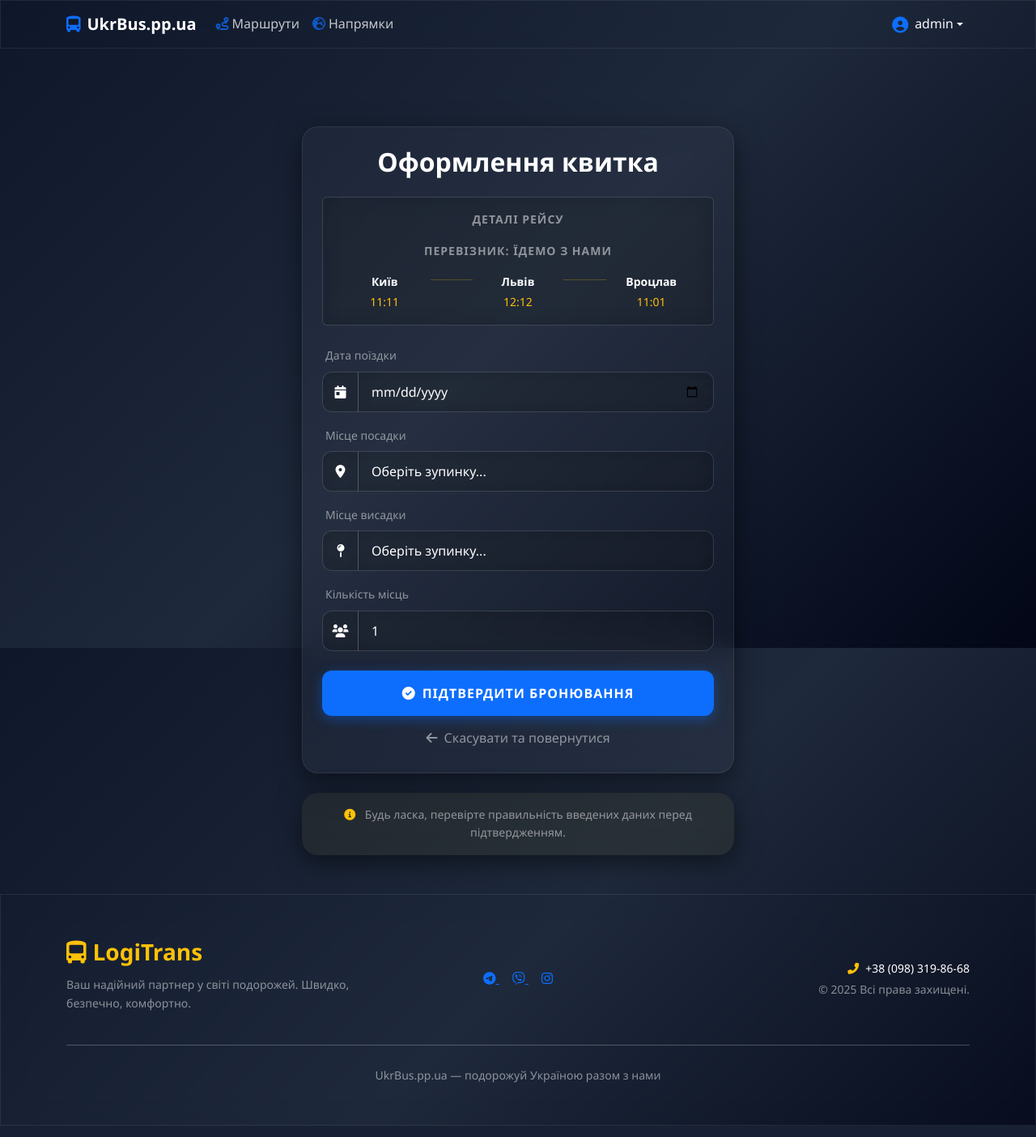
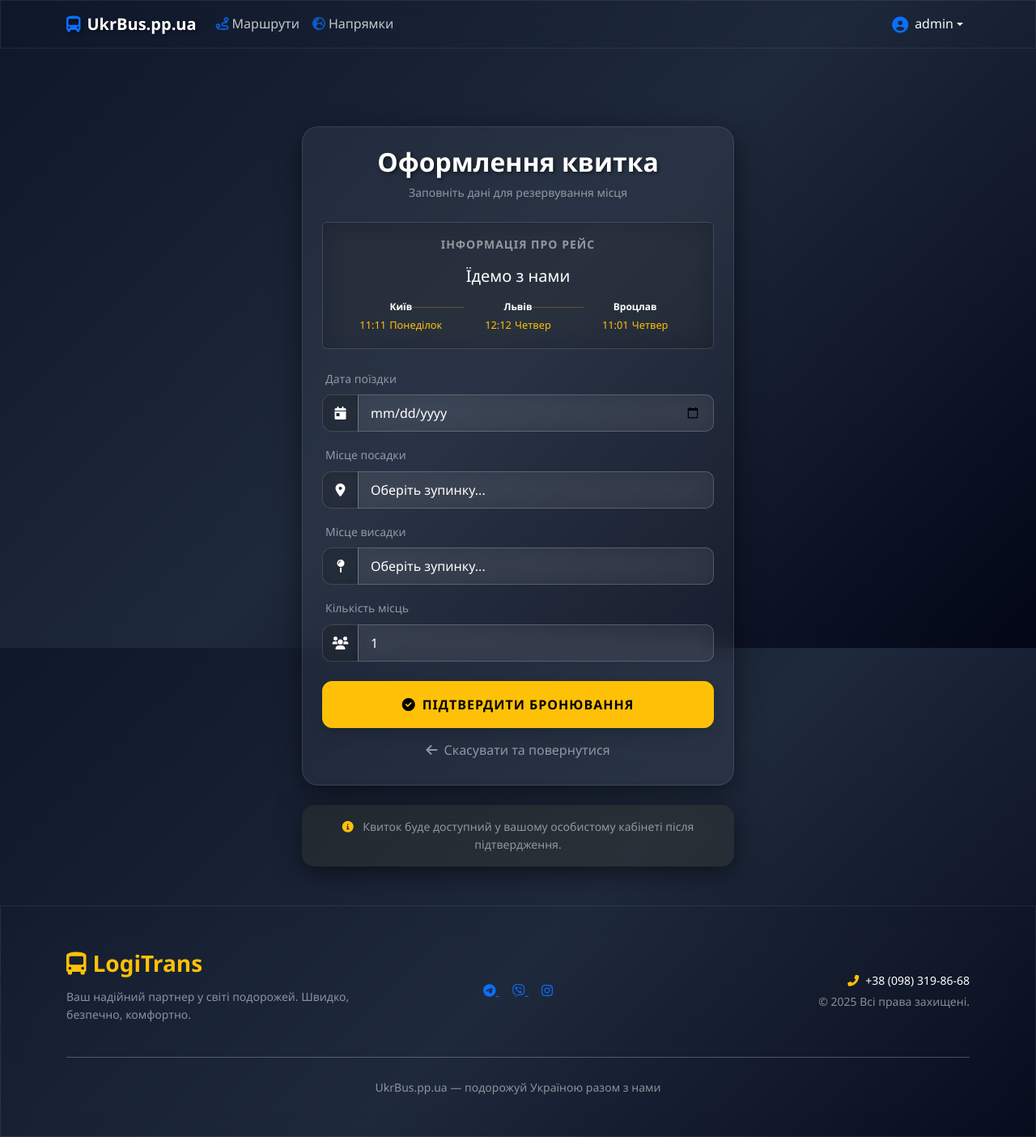
Before and after one commit to Khudyk/ukrbus.pp.ua, a Django app: page /booking/reserve/6/ in a window 1280 px wide. Shown: the whole page at 81% size. Run offline with Django 5.2, Linux system fonts and the light colour scheme; a user stored in the database is signed in; data comes from the database, SQL or seed files in the repository; both versions use the stored data as it was after the commit.

Commit message:
трішки змін

```diff
--- a/booking/admin.py
+++ b/booking/admin.py
@@ -5,7 +5,7 @@ from .models import Booking
 
 @admin.register(Booking)
 class BookingAdmin(admin.ModelAdmin):
-    list_display = ('id', 'route', 'passenger', 'departure_point', 'arrival_point', 'trip_date', 'status')
+    list_display = ('id', 'route', 'passenger', 'departure_point', 'arrival_point', 'trip_date', 'status','total_price')
     list_filter = ('status', 'trip_date', 'route')
     search_fields = ('passenger__username', 'contact_phone', 'departure_point', 'arrival_point')
 
--- a/booking/models.py
+++ b/booking/models.py
@@ -13,10 +13,16 @@ class Booking(models.Model):
     route = models.ForeignKey(Route, on_delete=models.CASCADE, related_name='bookings')
     trip_date = models.DateField(verbose_name="Дата поїздки")
     seats_count = models.PositiveIntegerField(default=1, verbose_name="Кількість місць")
-
     status = models.CharField(max_length=20, choices=STATUS_CHOICES, default='pending')
     created_at = models.DateTimeField(auto_now_add=True)
     departure_point = models.CharField(max_length=100, verbose_name="Місце посадки")
     arrival_point = models.CharField(max_length=100, verbose_name="Місце висадки")
+    total_price = models.DecimalField(
+        max_digits=10,
+        decimal_places=2,
+        default=0.00,
+        verbose_name="Загальна вартість"
+    )
+
     def __str__(self):
         return f"{self.passenger.username} - {self.route.title} ({self.trip_date})"
--- a/booking/views.py
+++ b/booking/views.py
@@ -85,6 +85,11 @@ class BookingRouteListView(ListView):
         return queryset
 
 
+
+
+from django.utils import timezone
+from django.contrib import messages
+
 class MakeBookingView(LoginRequiredMixin, CreateView):
     model = Booking
     form_class = BookingForm
@@ -93,33 +98,52 @@ class MakeBookingView(LoginRequiredMixin, CreateView):
 
     def get_initial(self):
         initial = super().get_initial()
-
         # Отримуємо дані з URL
         date_from_url = self.request.GET.get('date')
         start_city = self.request.GET.get('start_city')
         end_city = self.request.GET.get('end_city')
 
-        # Підставляємо у початкові значення форми
         if date_from_url:
             initial['trip_date'] = date_from_url
         if start_city:
             initial['departure_point'] = start_city
         if end_city:
             initial['arrival_point'] = end_city
-
         return initial
 
     def get_form_kwargs(self):
         kwargs = super().get_form_kwargs()
+        # Важливо: використовуйте ту ж назву параметра, що і в urls.py (route_id)
         kwargs['route'] = get_object_or_404(Route, id=self.kwargs.get('route_id'))
         return kwargs
 
     def get_context_data(self, **kwargs):
+        # Отримуємо базовий контекст
         context = super().get_context_data(**kwargs)
+        # Гарантуємо, що об'єкт 'route' потрапить у шаблон
         context['route'] = get_object_or_404(Route, id=self.kwargs.get('route_id'))
         return context
 
     def form_valid(self, form):
+        route = get_object_or_404(Route, id=self.kwargs.get('route_id'))
+        trip_date = form.cleaned_data.get('trip_date')
+        today = timezone.now().date()
+
+        # 1. Перевірка: Дата не в минулому
+        if trip_date < today:
+            form.add_error('trip_date', "Дата виїзду не може бути в минулому.")
+            return self.form_invalid(form)
+
+        # 2. Перевірка: День тижня (Пн=1, Нд=7)
+        target_day = trip_date.weekday() + 1
+        day_exists = route.stops.filter(day_of_week=target_day).exists()
+
+        if not day_exists:
+            form.add_error('trip_date',
+                f"За цим маршрутом немає рейсів у цей день ({trip_date.strftime('%d.%m.%Y')}).")
+            return self.form_invalid(form)
+
+        # Збереження
         form.instance.passenger = self.request.user
-        form.instance.route = get_object_or_404(Route, id=self.kwargs.get('route_id'))
+        form.instance.route = route
         return super().form_valid(form)
--- a/templates/accounts/profile_carrier.html
+++ b/templates/accounts/profile_carrier.html
@@ -15,7 +15,7 @@
                     <span class="badge rounded-pill bg-primary px-3 shadow-sm">Перевізник</span>
 
                     <p class="text-white-50 mt-2 mb-0">
-                        <i class="fas fa-phone me-2 text-primary"></i>{{ user.phone_number|default:"Номер не вказано" }}
+                        <i class="fas fa-phone me-2 text-primary"></i>{{ user.carrier_profile.phone|default:"Номер не вказано" }}
                     </p>
                     <div class="glass-card">
     <h5>Ваш баланс:</h5>
--- a/templates/booking/booking_form.html
+++ b/templates/booking/booking_form.html
@@ -4,31 +4,37 @@
 <div class="container mt-5">
     <div class="row justify-content-center">
         <div class="col-md-8 col-lg-6">
-            <div class="glass-card p-4 animate-fade-in">
+            <div class="glass-card p-4 animate-fade-in" style="background: rgba(255,255,255,0.05); backdrop-filter: blur(15px); border-radius: 20px; border: 1px solid rgba(255,255,255,0.1);">
                 <div class="text-center mb-4">
                     <h2 class="text-white fw-bold shadow-text">Оформлення квитка</h2>
-
+                    <p class="text-white-50 small">Заповніть дані для резервування місця</p>
                 </div>
 
-                <div class="mb-4 p-3 rounded glass-input" style="background: rgba(255,255,255,0.03);">
-                    <p class="text-white-50 small mb-3 text-uppercase fw-bold text-center" style="letter-spacing: 1px;">Деталі рейсу</p>
-                    <p class="text-white-50 small mb-3 text-uppercase fw-bold text-center" style="letter-spacing: 1px;">Перевізник:
+                <div class="mb-4 p-3 rounded glass-input" style="background: rgba(255,255,255,0.03); border: 1px solid rgba(255,255,255,0.05);">
+                    <p class="text-white-50 small mb-3 text-uppercase fw-bold text-center" style="letter-spacing: 1px;">Інформація про рейс</p>
+
+                    <div class="text-center mb-3">
+                        <h5 class="text-white mb-1">
                             {% if route.carrier.carrier_profile.company_name %}
                                 {{ route.carrier.carrier_profile.company_name }}
-            {% elif route.carrier.company_name %}
-                {{ route.carrier.company_name }}
                             {% else %}
                                 {{ route.carrier.get_full_name|default:route.carrier.username }}
                             {% endif %}
-         </p>
-                    <div class="d-flex justify-content-between align-items-start px-2">
+                        </h5>
+                    </div>
+
+                    <div class="d-flex justify-content-between align-items-start px-2 position-relative">
                         {% for stop in route.stops.all|dictsort:"order" %}
-                            <div class="text-center" style="flex: 1;">
-                                <span class="text-white d-block small fw-bold">{{ stop.city.name }}</span>
-                                <span class="text-warning small">{{ stop.departure_time|time:"H:i" }}</span>
+                            <div class="text-center" style="flex: 1; z-index: 2;">
+                                <span class="text-white d-block small fw-bold" style="font-size: 0.75rem;">{{ stop.city.name }}</span>
+                                <span class="text-warning small" style="font-size: 0.8rem;">{{ stop.departure_time|time:"H:i" }}</span>
+                                <span class="text-warning small" style="font-size: 0.8rem;">{{ stop.get_day_of_week_display }}</span>
+
                             </div>
                             {% if not forloop.last %}
-                                <div class="mt-2 mx-1 border-top border-warning opacity-25" style="flex: 0.5;"></div>
+                                <div class="position-absolute border-top border-warning opacity-25"
+                                     style="top: 10px; left: calc({{ forloop.counter0 }} * 33% + 15%); width: 20%; z-index: 1;">
+                                </div>
                             {% endif %}
                         {% endfor %}
                     </div>
@@ -44,7 +50,7 @@
                         </label>
 
                         <div class="input-group">
-                            <span class="input-group-text glass-input border-end-0 text-warning bg-transparent" style="width: 45px; justify-content: center;">
+                            <span class="input-group-text glass-input border-end-0 text-warning bg-transparent" style="width: 45px; justify-content: center; border-color: rgba(255,255,255,0.2);">
                                 {% if field.name == 'trip_date' %}<i class="fas fa-calendar-day"></i>
                                 {% elif field.name == 'departure_point' %}<i class="fas fa-map-marker-alt"></i>
                                 {% elif field.name == 'arrival_point' %}<i class="fas fa-map-pin"></i>
@@ -54,8 +60,9 @@
                                 {% endif %}
                             </span>
 
-                            {# Додаємо клас glass-input через фільтр або віджети у forms.py #}
+                            <div class="flex-grow-1">
                                 {{ field }}
+                            </div>
                         </div>
 
                         {% if field.errors %}
@@ -67,8 +74,8 @@
                     {% endfor %}
 
                     <div class="mt-4">
-                        <button type="submit" class="btn glass-btn-registration w-100 py-3 fw-bold">
-                            <i class="fas fa-check-circle me-2"></i>ПІДТВЕРДИТИ БРОНЮВАННЯ
+                        <button type="submit" class="btn btn-warning w-100 py-3 fw-bold text-uppercase shadow" style="border-radius: 12px; letter-spacing: 1px;">
+                            <i class="fas fa-check-circle me-2"></i>Підтвердити бронювання
                         </button>
                         <a href="{% url 'booking_route_list' %}" class="btn btn-link w-100 text-white-50 mt-2 text-decoration-none small">
                             <i class="fas fa-arrow-left me-1"></i> Скасувати та повернутися
@@ -77,11 +84,29 @@
                 </form>
             </div>
 
-            <div class="mt-4 p-3 text-center text-white-50 small glass-card border-0" style="background: rgba(255, 193, 7, 0.05);">
+            <div class="mt-4 p-3 text-center text-white-50 small glass-card border-0" style="background: rgba(255, 193, 7, 0.05); border-radius: 15px;">
                 <i class="fas fa-info-circle text-warning me-2"></i>
-                Будь ласка, перевірте правильність введених даних перед підтвердженням.
+                Квиток буде доступний у вашому особистому кабінеті після підтвердження.
             </div>
         </div>
     </div>
 </div>
+
+<style>
+    /* Стилізація полів форми, щоб вони вписувалися в дизайн */
+    .input-group input, .input-group select {
+        background: rgba(255, 255, 255, 0.05) !important;
+        border: 1px solid rgba(255, 255, 255, 0.2) !important;
+        color: white !important;
+        border-radius: 0 10px 10px 0 !important;
+        padding: 10px 15px;
+    }
+    .input-group input:focus {
+        box-shadow: none;
+        border-color: #ffc107 !important;
+    }
+    .shadow-text {
+        text-shadow: 2px 2px 4px rgba(0,0,0,0.5);
+    }
+</style>
 {% endblock %}
```
Also changed, not shown: accounts/views.py (+74 -30 lines), templates/accounts/statistics_carrier.html (+82 -10 lines), trips/models.py (+16 -3 lines), accounts/migrations/0005_remove_carrierprofile_phone_and_more.py (added), accounts/migrations/0006_passengerprofile_phone.py (added), accounts/migrations/0007_carrierprofile_phone.py (added), booking/migrations/0004_booking_total_price.py (added), db.sqlite3, trips/migrations/0004_alter_route_top_until.py (added), trips/migrations/0005_alter_route_top_until.py (added). Lines whose indentation alone changed are shown as unchanged.
